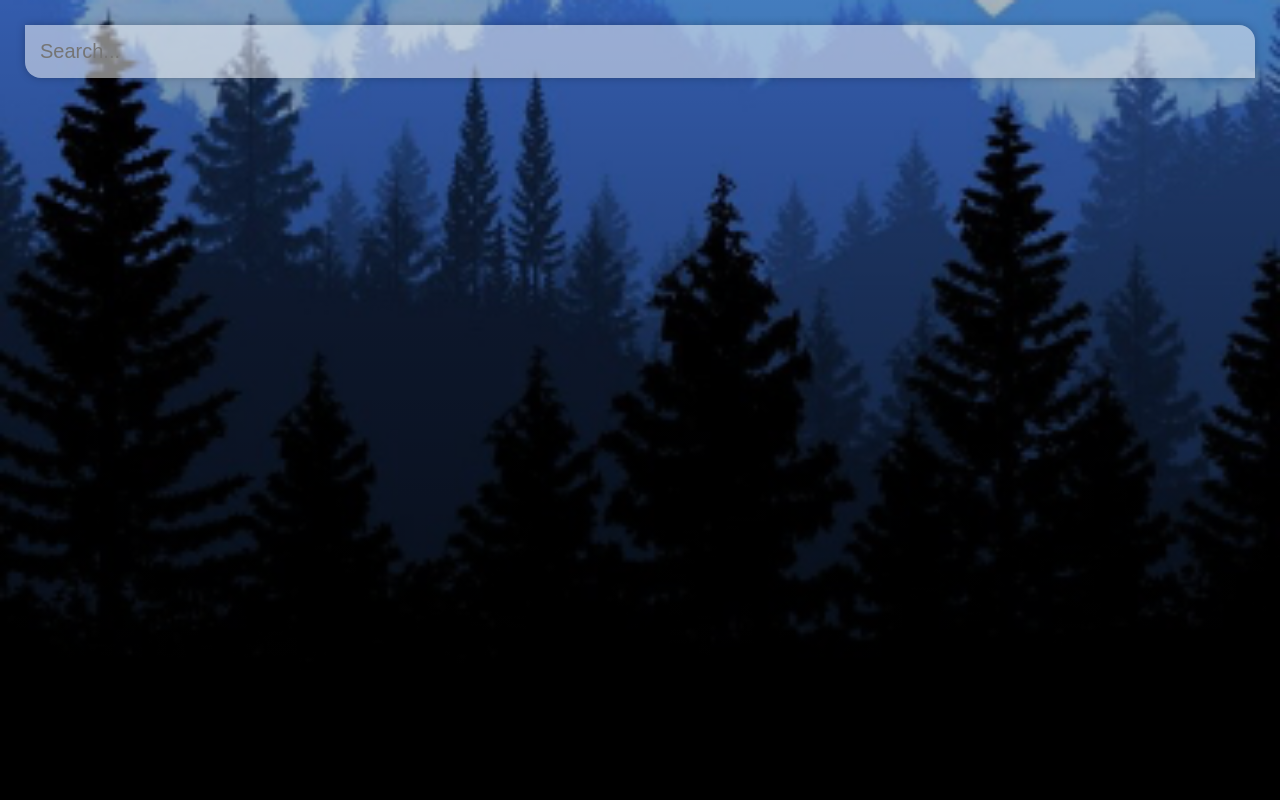
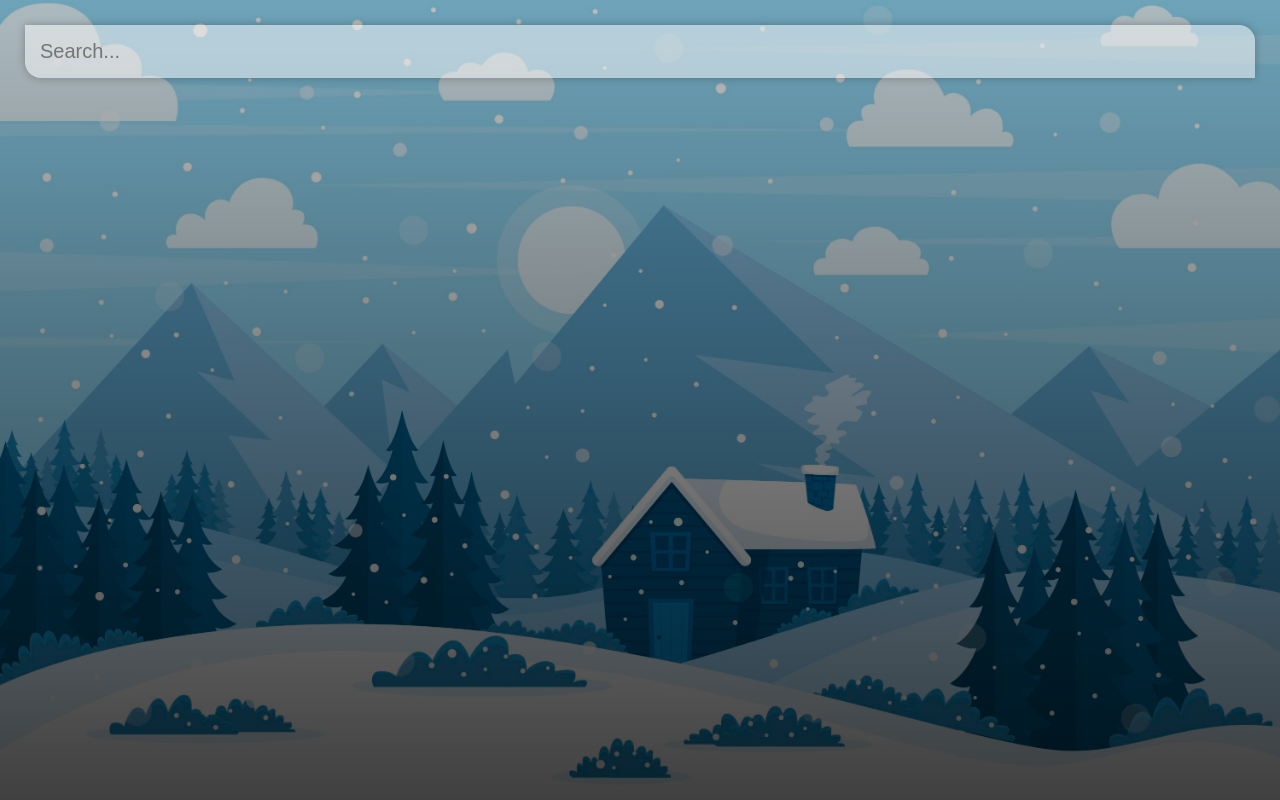
Before and after one commit to ronitafter/weather_app, a Vue app: page / in a window 1280 px wide. Built offline with nearby package versions, Linux system fonts and the light colour scheme.

Commit message:
new images

```diff
--- a/src/App.vue
+++ b/src/App.vue
@@ -74,14 +74,14 @@ body{
   font-family: sans-serif, 'Times New Roman', Times, serif;
 }
 #app{
-  background-image: url('./assets/cold-bg.jpg');
+  background-image: url('./assets/cold-bg2.jpg');
   background-size: cover;
   background-position: bottom;
   transition: 0.4s;
 }
 
 #app.warm{
-   background-image: url('./assets/warm-bg.jpg');
+   background-image: url('./assets/warm-bg2.jpg');
   background-size: cover;
   background-position: bottom;
   transition: 0.4s;
```
Also changed, not shown: src/assets/cold-bg2.jpg (added), src/assets/warm-bg2.jpg (added).
